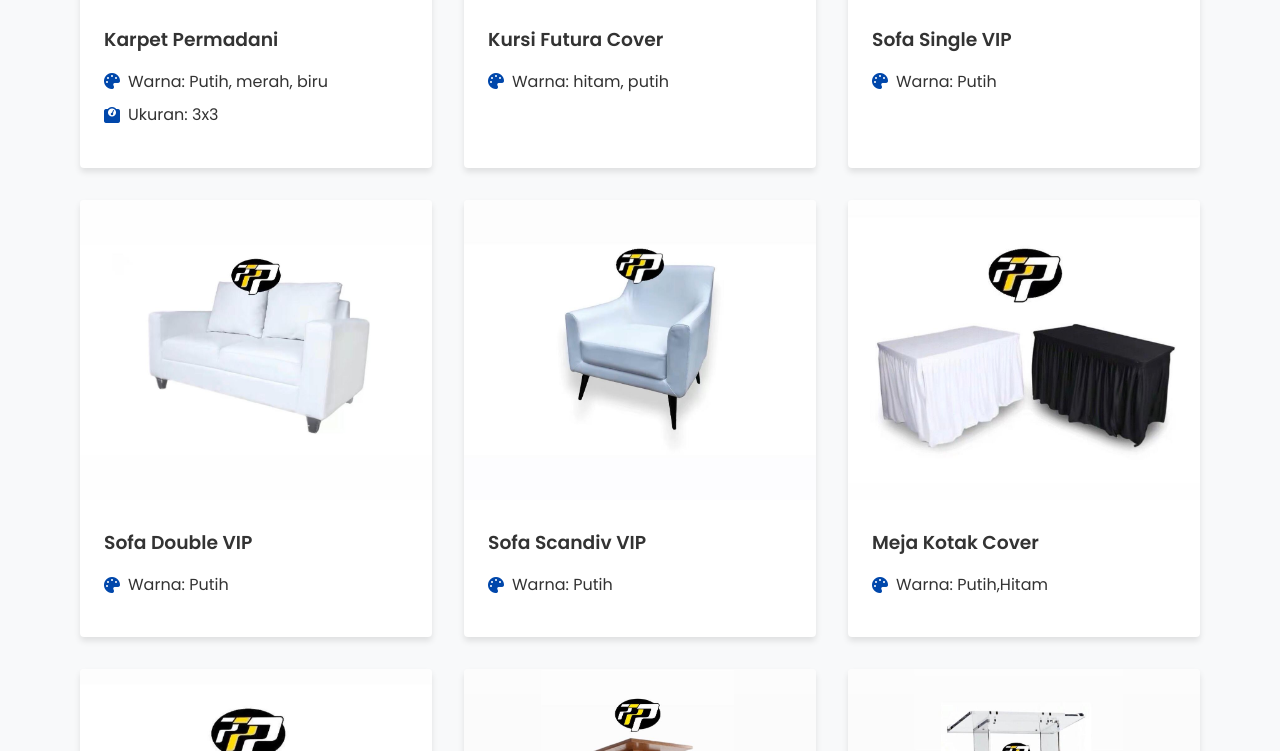
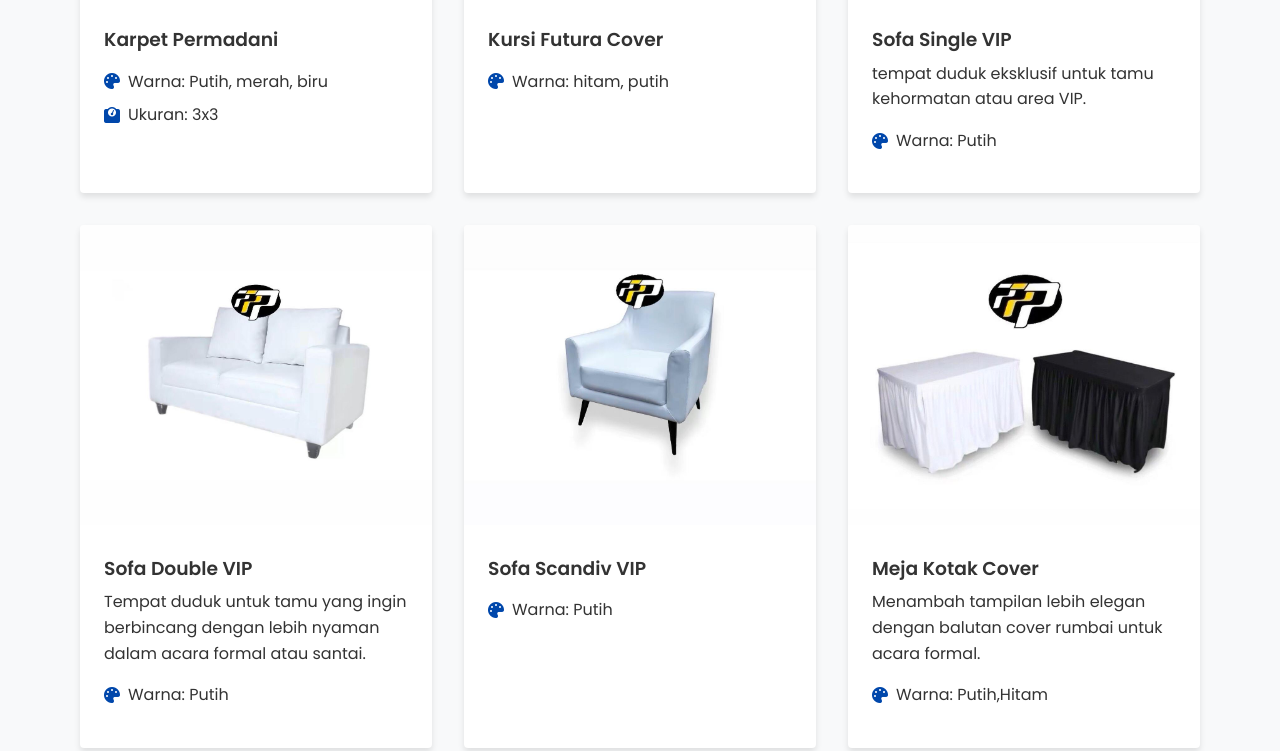
Before and after one commit to maulaalbi/sewatendakursi, a plain HTML site: page produk.html in a window 1280 px wide. Shown: the part 2257-3008 px from the top of the page. Drawn offline with Linux system fonts and the light colour scheme.

Commit message:
qwq12435984234547

```diff
--- a/produk.html
+++ b/produk.html
@@ -164,7 +164,7 @@
                     <img src="img/sofa.jpg" alt="Kursi Sofa VIP">
                     <div class="product-info">
                         <h3>Sofa Single VIP</h3>
-                        <p></p>
+                        <p>tempat duduk eksklusif untuk tamu kehormatan atau area VIP.</p>
                         <ul class="product-specs">
                             <li><i class="fas fa-palette"></i> Warna: Putih</li>
                         </ul>
@@ -174,7 +174,7 @@
                     <img src="img/sofa1.jpg" alt="Kursi Sofa VIP">
                     <div class="product-info">
                         <h3>Sofa Double VIP</h3>
-                        <p></p>
+                        <p>Tempat duduk untuk tamu yang ingin berbincang dengan lebih nyaman dalam acara formal atau santai.</p>
                         <ul class="product-specs">
                             <li><i class="fas fa-palette"></i> Warna: Putih</li>
                         </ul>
@@ -194,7 +194,7 @@
                     <img src="img/acc2.jpg" alt="Kursi Sofa VIP">
                     <div class="product-info">
                         <h3>Meja Kotak Cover</h3>
-                        <p></p>
+                        <p>Menambah tampilan lebih elegan dengan balutan cover rumbai untuk acara formal.</p>
                         <ul class="product-specs">
                             <li><i class="fas fa-palette"></i> Warna: Putih,Hitam</li>
                         </ul>
@@ -287,7 +287,7 @@
                     <img src="img/futura2.jpg" alt="Kursi Sofa VIP">
                     <div class="product-info">
                         <h3>Kursi Futura</h3>
-                        <p></p>
+                        <p>Pilihan serbaguna untuk berbagai jenis acara, dari seminar hingga pernikahan.</p>
                         <ul class="product-specs">
                         </ul>
                     </div>
```
